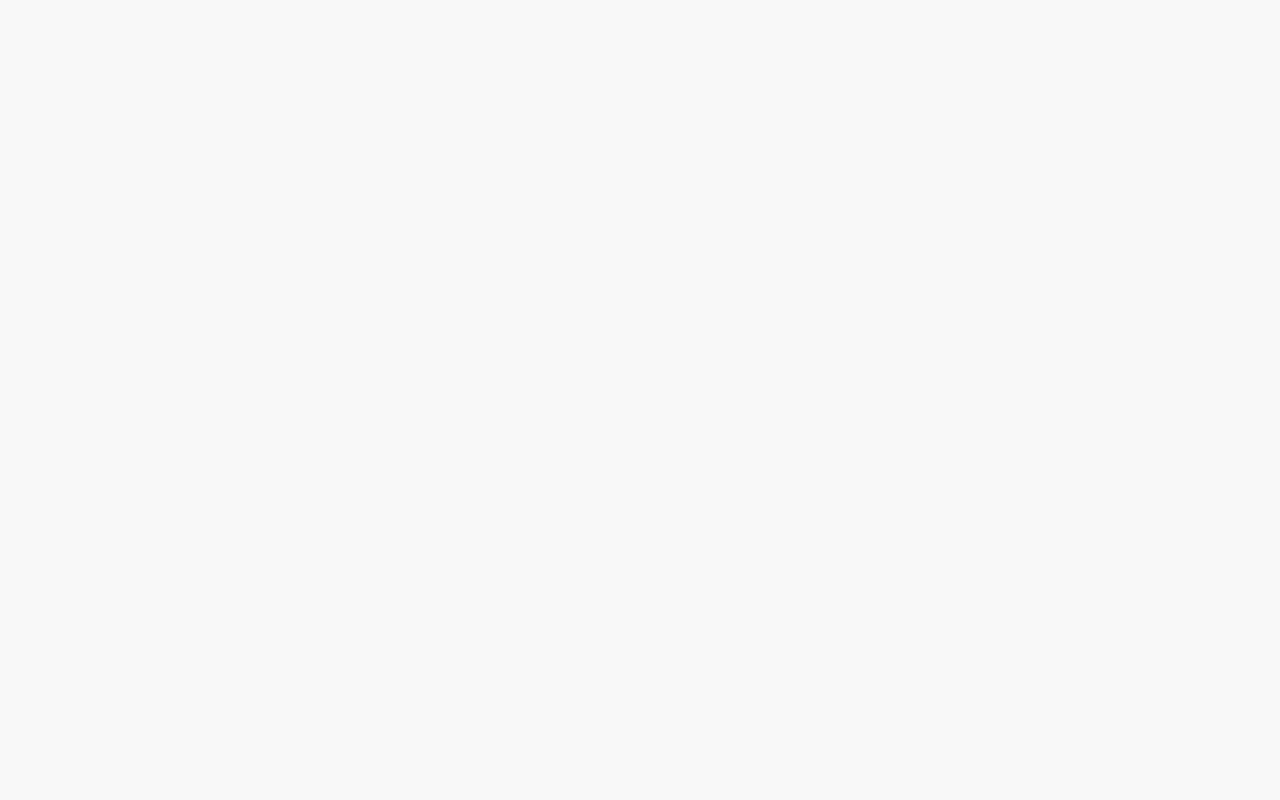
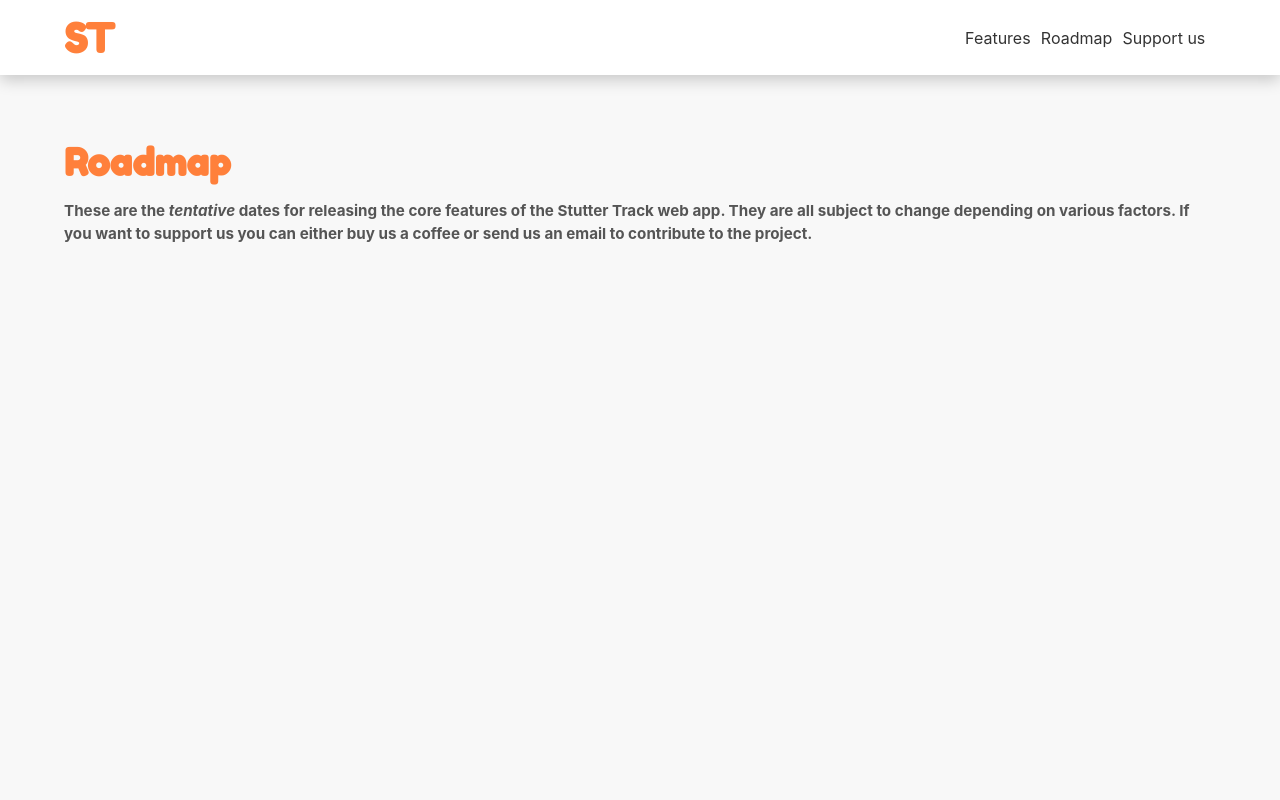
Before and after one commit to alfremedpal/Stutter-Track-Landing, a React (Create React App) app: page /roadmap in a window 1280 px wide. Shown: the top 800 px of the page. Built offline with nearby package versions, Linux system fonts and the light colour scheme.

Commit message:
Roadmap base

```diff
--- a/src/App.js
+++ b/src/App.js
@@ -9,7 +9,7 @@ import './App.css'
 function App() {
 	return (
 		<div className="App">
-			<Route exact path="/" component={Layout} />
+			<Route path="/" component={Layout} />
 		</div>
 	);
 }
--- a/src/layout/Layout.js
+++ b/src/layout/Layout.js
@@ -2,8 +2,9 @@ import React from 'react'
 import { Route } from 'react-router-dom'
 
 import Home from '../pages/Home/Home'
+import Roadmap from '../pages/Roadmap/Roadmap'
 import Navbar from '../components/Navbar/Navbar'
-
+import classes from './Layout.module.css'
 
 export default function Layout() {
 
@@ -11,6 +12,10 @@ export default function Layout() {
         <>
             <Navbar />
             <Route exact path="/" component={Home} />
+            <Route exact path="/roadmap" component={Roadmap} />
+            <footer className={classes.footer}>
+                Footer
+            </footer>
         </>
     )
 }
--- /dev/null
+++ b/src/layout/Layout.module.css
@@ -0,0 +1,4 @@
+.footer {
+    min-height: 75px;
+    background-color: #eee;
+}
--- /dev/null
+++ b/src/pages/Roadmap/Roadmap.js
@@ -0,0 +1,20 @@
+import React from 'react'
+import classes from './Roadmap.module.css'
+
+export default function Roadmap() {
+
+    return (
+        <>
+            <div className={classes.main}>
+                <h1>Roadmap</h1>
+                <p>
+                    These are the <i>tentative</i> dates for releasing the core features of the
+                    Stutter Track web app. They are all subject to change depending on various factors.
+                    If you want to support us you can either
+                    <a> buy us a coffee </a>
+                    or send us an email to contribute to the project.
+                </p>
+            </div>
+        </>
+    )
+}
--- /dev/null
+++ b/src/pages/Roadmap/Roadmap.module.css
@@ -0,0 +1,19 @@
+.main {
+    min-height: calc(100vh - 75px);
+    text-align: left;
+    padding: 5%;
+}
+
+.main h1 {
+    color: #ff803b;
+    font-family: 'Fredoka One', cursive;
+    font-size: 2.35em;
+    margin: 0;
+}
+
+.main p {
+    font-weight: bold;
+    color: #555;
+    line-height: 1.5;
+    font-size: 0.95em;
+}
```
